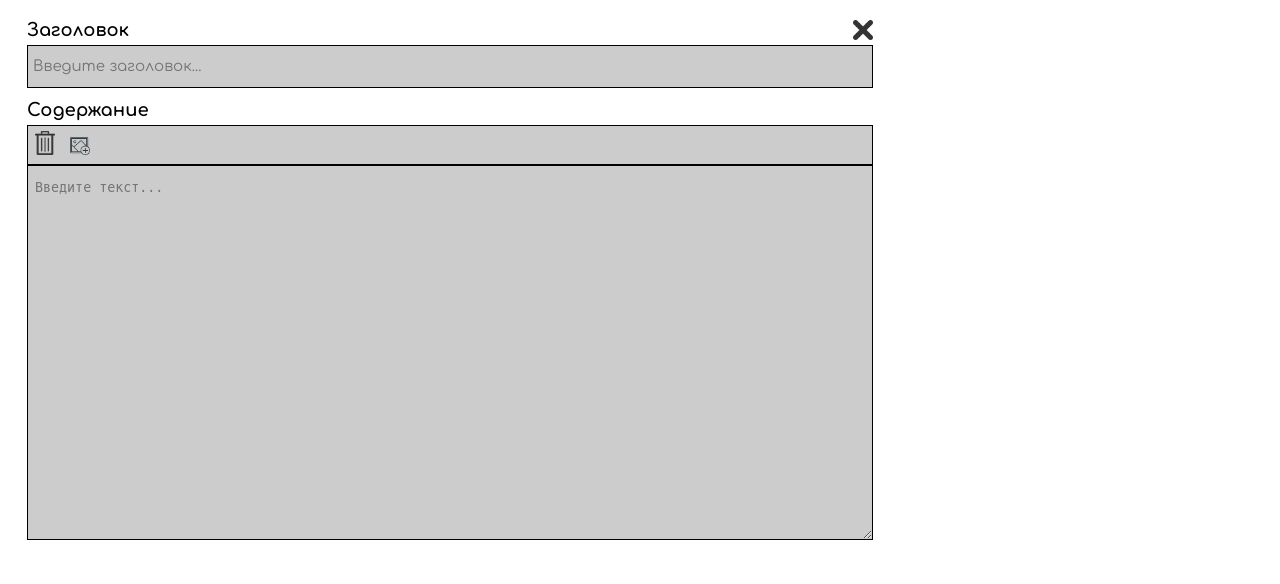
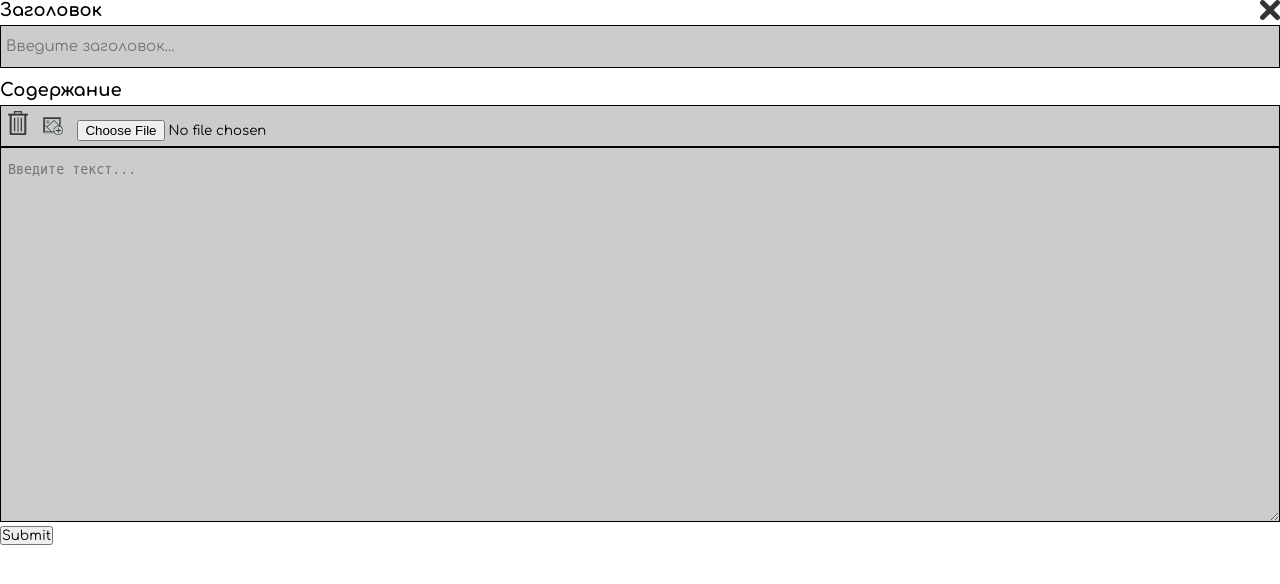
Before and after one commit to Sof7ik/web-std, a PHP site: page /admin.php in a window 1280 px wide. Shown: the top 584 px of the page. Run offline with PHP 8.4, Linux system fonts and the light colour scheme.

Commit message:
Submit button + rename names

```diff
--- a/admin.php
+++ b/admin.php
@@ -9,19 +9,22 @@
     <title>Document</title>
 </head>
 <body>
-    <div class="new-news-wrapper">
+    <form action="./php/adding_news.php" method="POST" class="new-news-wrapper" enctype="multipart/form-data">
         <img src="img/icons/admin/close-news.png" alt="close-news" class="close-news">
 
         <h1 class="new-news-title">Заголовок</h1>
-        <input type="text" class="input-title" placeholder="Введите заголовок..." name="new-news-title" required>
+        <input type="text" class="input-title" placeholder="Введите заголовок..." name="title_news" required>
 
         <h1 class="new-news-title">Содержание</h1>
         <div class="new-news-instuments">
             <img src="img/icons/admin/trash.png" alt="trash" class="instuments-icons">
             <img src="img/icons/admin/add-image.png" alt="add" class="instuments-icons">
+            <input type="file" name="image_news" accept=".png, .jpg, .jpeg">
         </div>
 
-        <textarea class="input-main-text" placeholder="Введите текст..."  name="new-news-main-text" required></textarea>
-    </div>
+        <textarea class="input-main-text" placeholder="Введите текст..."  name="text_news" required></textarea>
+
+        <input type="submit">
+    </form>
 </body>
 </html>
```
